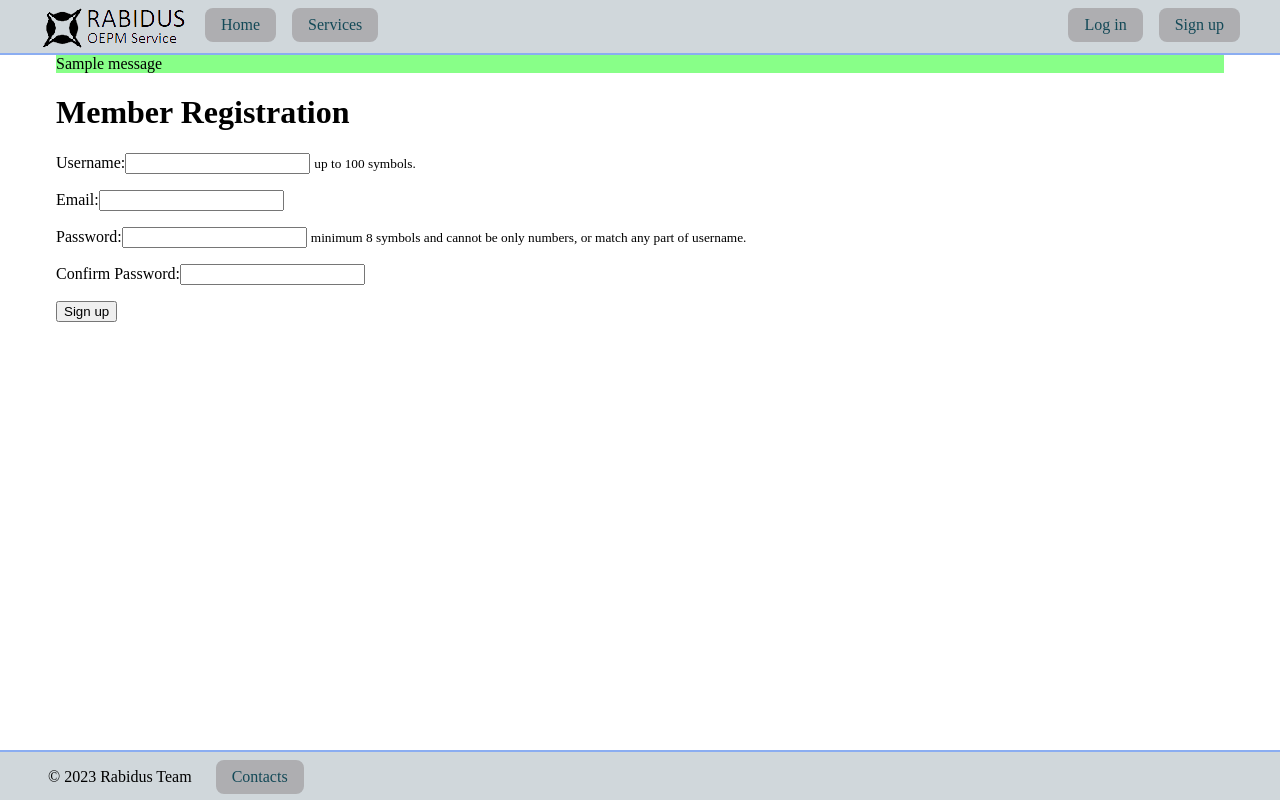
After one commit to Lina1064/ptu8_baigiamasis_praktinis_darbas, a Django app: page /user_profile/register/ in a window 1280 px wide. The commit adds this page. Run offline with Django 4.2, Linux system fonts and the light colour scheme; tables that the repository leaves empty hold one stand-in row (values such as "Sample post"); one stand-in notice (Sample message) is shown.

Commit message:
user registration

```diff
--- a/ptu8_service/ptu8_service/urls.py
+++ b/ptu8_service/ptu8_service/urls.py
@@ -20,7 +20,7 @@ from django.conf.urls.static import static
 
 urlpatterns = [
     path('', include('service.urls')),
-    path('user_profile', include('user_profile.urls')),
+    path('user_profile/', include('user_profile.urls')),
     path('tinymce/', include('tinymce.urls')),
     path('accounts/', include('django.contrib.auth.urls')),
     path('admin/', admin.site.urls),
--- a/ptu8_service/service/static/service/css/style.css
+++ b/ptu8_service/service/static/service/css/style.css
@@ -109,3 +109,18 @@ table td {
 .text-center {
     text-align: center;
 }
+.alert-success {
+    background-color: #0f07;
+}
+.alert-info {
+    background-color: #06f7;
+}
+.alert-debug {
+    background-color: #fff7;
+}
+.alert-error {
+    background-color: #f007;
+}
+.alert-warning {
+    background-color: #fc07;
+}
--- a/ptu8_service/service/templates/base.html
+++ b/ptu8_service/service/templates/base.html
@@ -26,10 +26,19 @@
         {% else %}
             <span class="user-info"></span>
             <li><a href="{% url 'login' %}{% if request.path != '/accounts/logout/' %}?next={{ request.path }}{% endif %}">Log in</a></li>
+            <li><a href="{% url 'register' %}">Sign up</a></li>
         {% endif %}
         </ul>
     </div></header>
-    <main><div class="container">{% block content %}{% endblock content %}</div></main>
+    <main><div class="container">
+        {% block messages %}
+        {% if messages %}
+            {% for message in messages %}
+                <div class="alert alert-{{ message.tags }}">{{ message }}</div>
+            {% endfor %}
+        {% endif %}
+        {% endblock messages %}
+        {% block content %}{% endblock content %}</div></main>
     <footer><div class="container">
         <ul>
             <span class="team"><li>&copy; 2023 Rabidus Team</li></span>
--- /dev/null
+++ b/ptu8_service/user_profile/templates/user_profile/register.html
@@ -0,0 +1,16 @@
+{% extends 'base.html' %}
+{% block title %}Sign up to {{ block.super }}{% endblock title %}
+{% block content %}
+<h1>Member Registration</h1>
+<form method="post" action="{{ request.path }}">
+    {% csrf_token %}
+    <p><label for="username">Username:</label><input type="text" name="username" value="{{ request.POST.username }}">
+    <small>up to 100 symbols.</small></p>
+    <p><label for="email">Email:</label><input type="email" name="email" value="{{ request.POST.email }}"></p>
+    <p><label for="password1">Password:</label><input type="password" name="password1">
+    <small>minimum 8 symbols and cannot be only numbers, or match any part of username.</small>
+    </p>
+    <p><label for="password2">Confirm Password:</label><input type="password" name="password2"></p>
+    <p><button type="submit">Sign up</button></p>
+</form>
+{% endblock content %}
--- a/ptu8_service/user_profile/urls.py
+++ b/ptu8_service/user_profile/urls.py
@@ -1,6 +1,7 @@
 from  django.urls import path
+from . import views
 
 
 urlpatterns = [
-
+    path('register/', views.register, name='register'),
 ]
--- a/ptu8_service/user_profile/views.py
+++ b/ptu8_service/user_profile/views.py
@@ -1,3 +1,36 @@
-from django.shortcuts import render
+from django.contrib import messages
+from django.contrib.auth import get_user_model
+from django.shortcuts import render, redirect
+from django.urls import reverse_lazy
+from django.views.decorators.csrf import csrf_protect
 
-# Create your views here.
+
+User = get_user_model()
+
+@csrf_protect
+def register(request):
+    if request.method == "POST":
+        username = request.POST.get('username')
+        email = request.POST.get('email')
+        password1 = request.POST.get('password1')
+        password2 = request.POST.get('password2')
+        is_error = False
+        if len(password1) == 0 or password1 != password2:
+            is_error = True
+            messages.error(request, "Password do not match or were not entered.")
+        if len(username) == 0 or User.objects.filter(username=username).exists():
+            is_error = True
+            messages.error(request, "Username already taken or was not entered.")
+        if len(email) == 0 or User.objects.filter(email=email).exists():
+            is_error = True
+            messages.error(request, "User with this email already exists, or email was not entered.")
+        if not is_error:
+            try:
+                User.objects.create_user(username=username, email=email, password=password1)
+            except Exception as e:
+                is_error = True
+                messages.error(request, str(e))
+        if not is_error:
+            messages.success(request, f'user {username} has been succesfully registered. You can log in now.')
+            return redirect(reverse_lazy('login'))
+    return render(request, 'user_profile/register.html')
```
